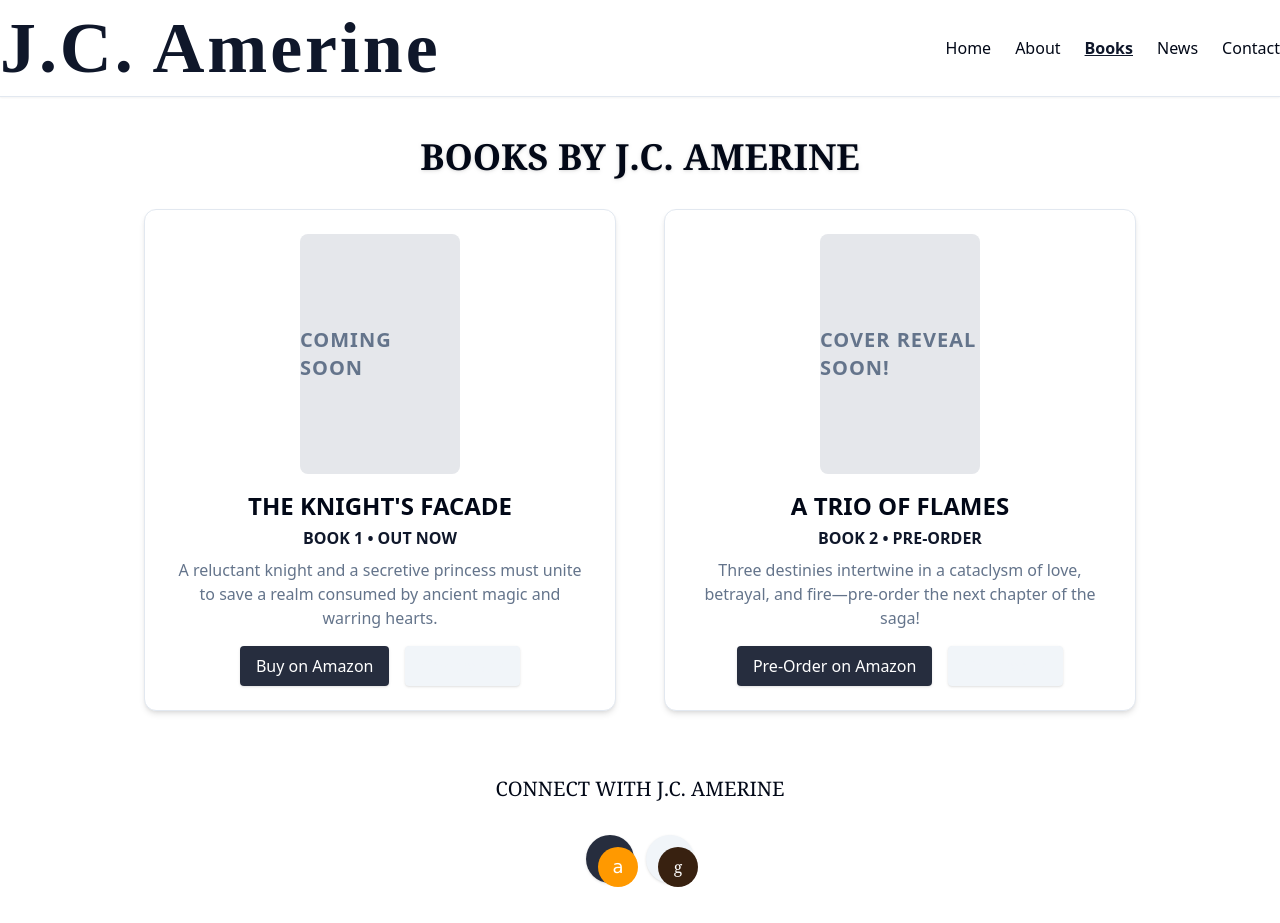
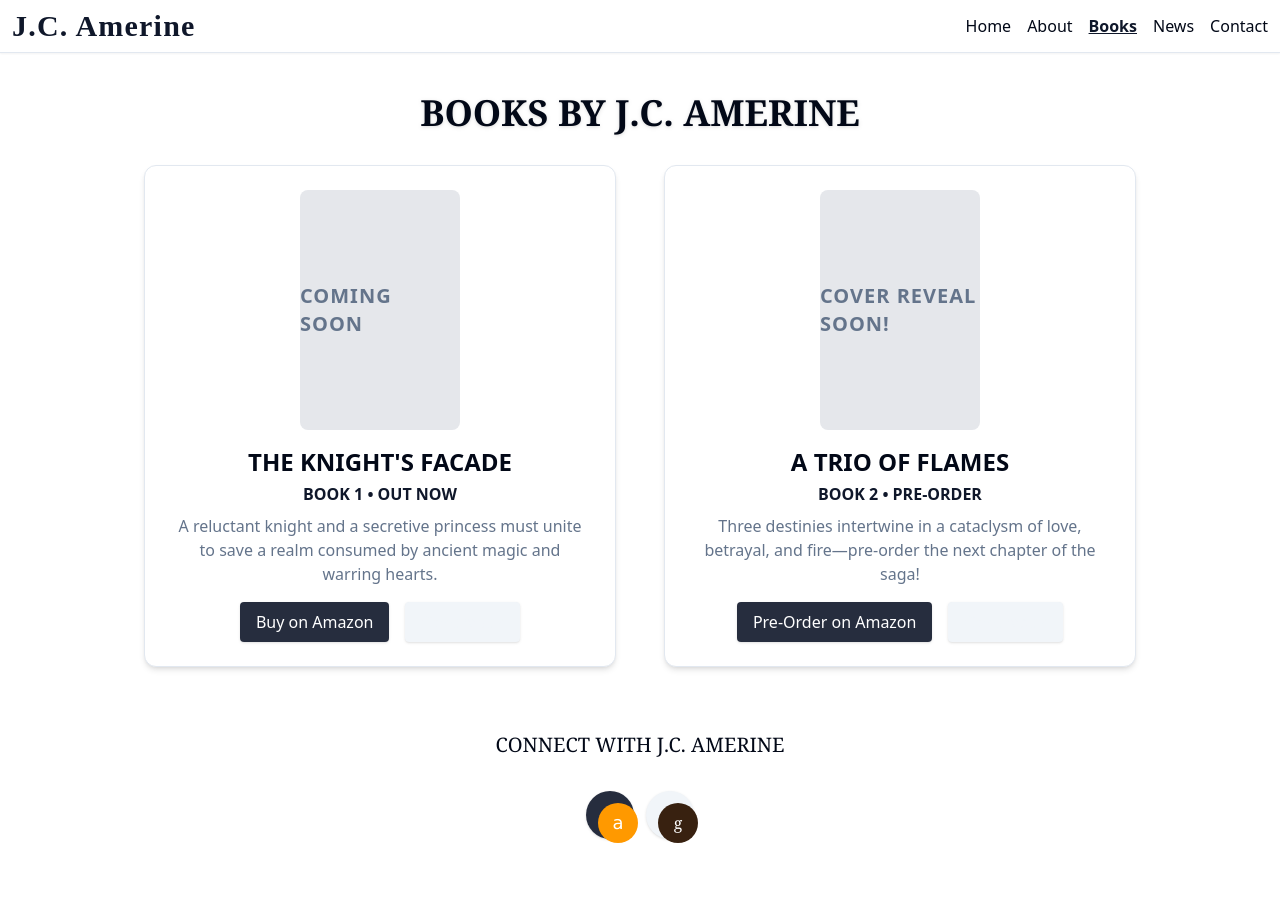
Before and after one commit to jcamerine/page-builder-ai-oracle, a React (Vite) app: page /books in a window 1280 px wide. After the commit the page ends 879 px from the top, so only its background shows below. Built offline with nearby package versions, Linux system fonts and the light colour scheme.

Commit message:
Refactor: Improve site header layout
Reduce author name size, use a professional font, and adjust heading spacing.

```diff
--- a/src/components/SiteHeader.tsx
+++ b/src/components/SiteHeader.tsx
@@ -14,16 +14,17 @@ const SiteHeader = () => {
   const location = useLocation();
   return (
     <header className="sticky top-0 z-30 bg-background/95 border-b border-border backdrop-blur-md shadow-sm">
-      <div className="container mx-auto flex flex-wrap items-center justify-between py-3 px-4 md:px-0">
+      {/* layout: smaller author name, nav close to name */}
+      <div className="container mx-auto flex flex-col sm:flex-row items-center justify-between py-2 px-3 gap-1 sm:gap-0">
         <Link
           to="/"
-          className="font-radley font-bold text-5xl md:text-7xl tracking-tight text-primary"
+          className="font-playfair font-bold text-2xl md:text-3xl tracking-tight text-primary"
           style={{ letterSpacing: "0.04em" }}
         >
           J.C. Amerine
         </Link>
-        <nav aria-label="Site">
-          <ul className="flex flex-wrap gap-4 md:gap-6 font-medium">
+        <nav aria-label="Site" className="mt-1 sm:mt-0 sm:ml-6">
+          <ul className="flex flex-wrap gap-3 md:gap-4 font-medium">
             {NAV_LINKS.map((nav) => (
               <li key={nav.path}>
                 <Link
--- a/tailwind.config.ts
+++ b/tailwind.config.ts
@@ -93,6 +93,7 @@ export default {
 			fontFamily: {
 				handwriting: ['Pacifico', 'cursive'],
 				radley: ['Radley', 'serif'],
+				playfair: ['"Playfair Display"', 'serif'],
 			}
 		}
 	},
```
